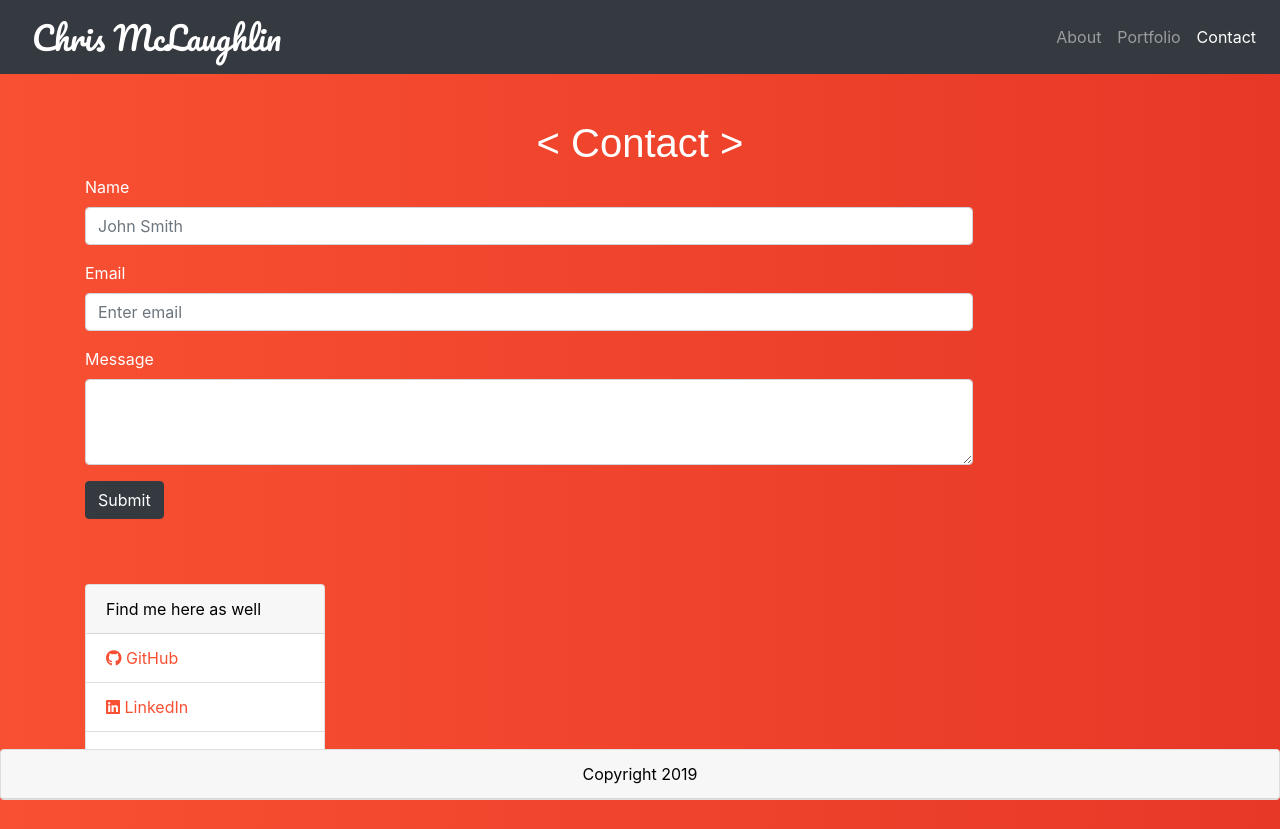
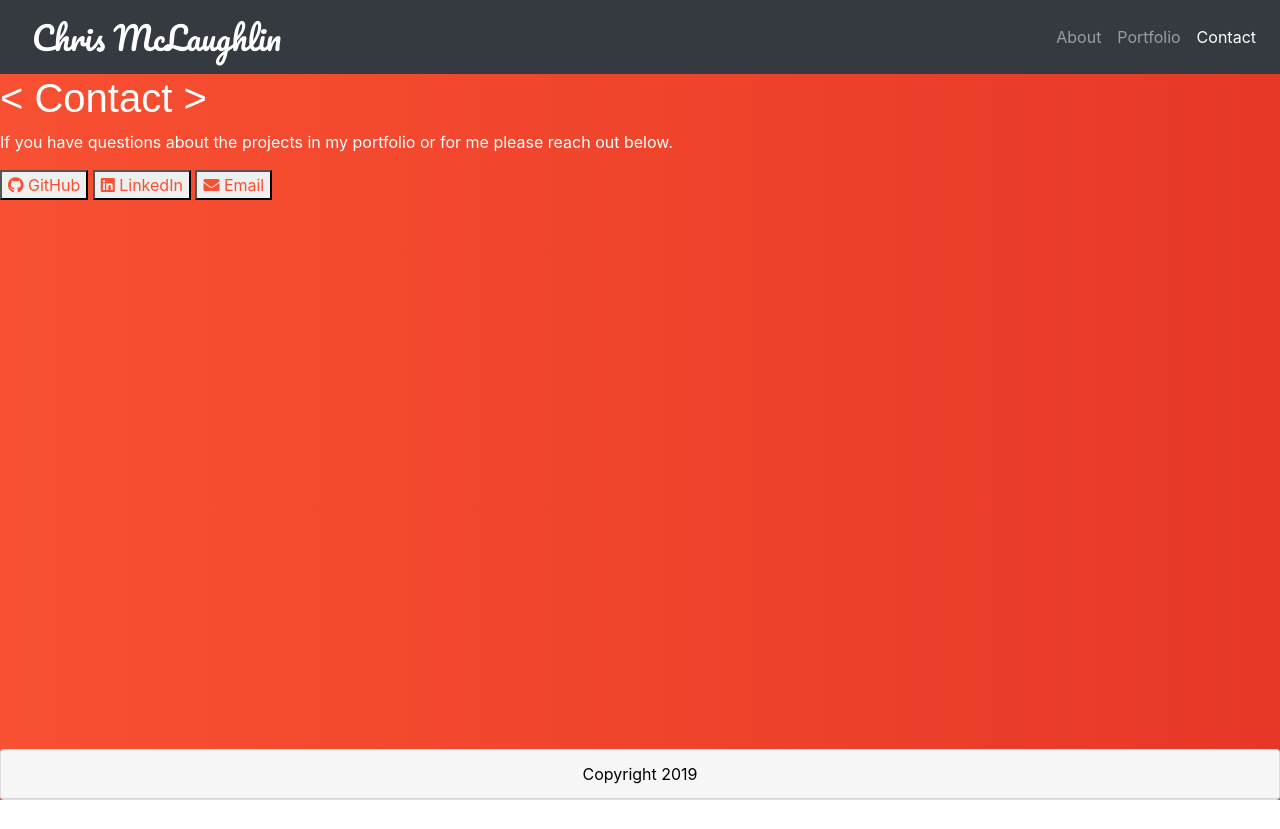
Before and after one commit to cm718/updated-portfolio, a plain HTML site: page contact.html in a window 1280 px wide. After the commit the page ends 800 px from the top, so only its background shows below. Drawn offline with nearby package versions, Linux system fonts and the light colour scheme; a web font is replaced by a local one.

Commit message:
added button section

```diff
--- a/contact.html
+++ b/contact.html
@@ -28,8 +28,20 @@
     </div>
   </nav>
 
+  <div class="wrapper">
+    <h1>&lt Contact &gt</h1>
 
-  <div class="container">
+    <p>If you have questions about the projects in my portfolio or for me please reach out below.</p>
+
+    <div class="share">
+      <button><a href="https://github.com/cm718"><i class="fab fa-github"></i> GitHub</a></button>
+      <button><a href="https://www.linkedin.com/in/chris-mclaughlin-479aa016a/"><i class="fab fa-linkedin"></i> LinkedIn</a></button>
+      <button><a href="mailto:cmmclaughlin7@gmail.com"><i class="fas fa-envelope"></i> Email</a></button>
+    </div>
+  </div>
+
+
+  <!-- <div class="container">
     <div>
       <h1 class="text-center">&lt Contact &gt</h1>
       <div class="contact-form">
@@ -50,9 +62,9 @@
         </form>
       </div>
     </div>
-  </div>
+  </div> -->
 
-  <div class="container pb-5">
+  <!-- <div class="container pb-5">
       <div class="card" style="width: 15rem;">
           <div class="card-header">
             Find me here as well
@@ -63,7 +75,7 @@
             <li class="list-group-item"><a href="mailto:cmmclaughlin7@gmail.com"><i class="fas fa-envelope"></i> Email</a></li>
           </ul>
         </div>
-  </div>
+  </div> -->
   <div class="card fixed-bottom">
     <div class="card-header text-center">
       Copyright 2019
```
